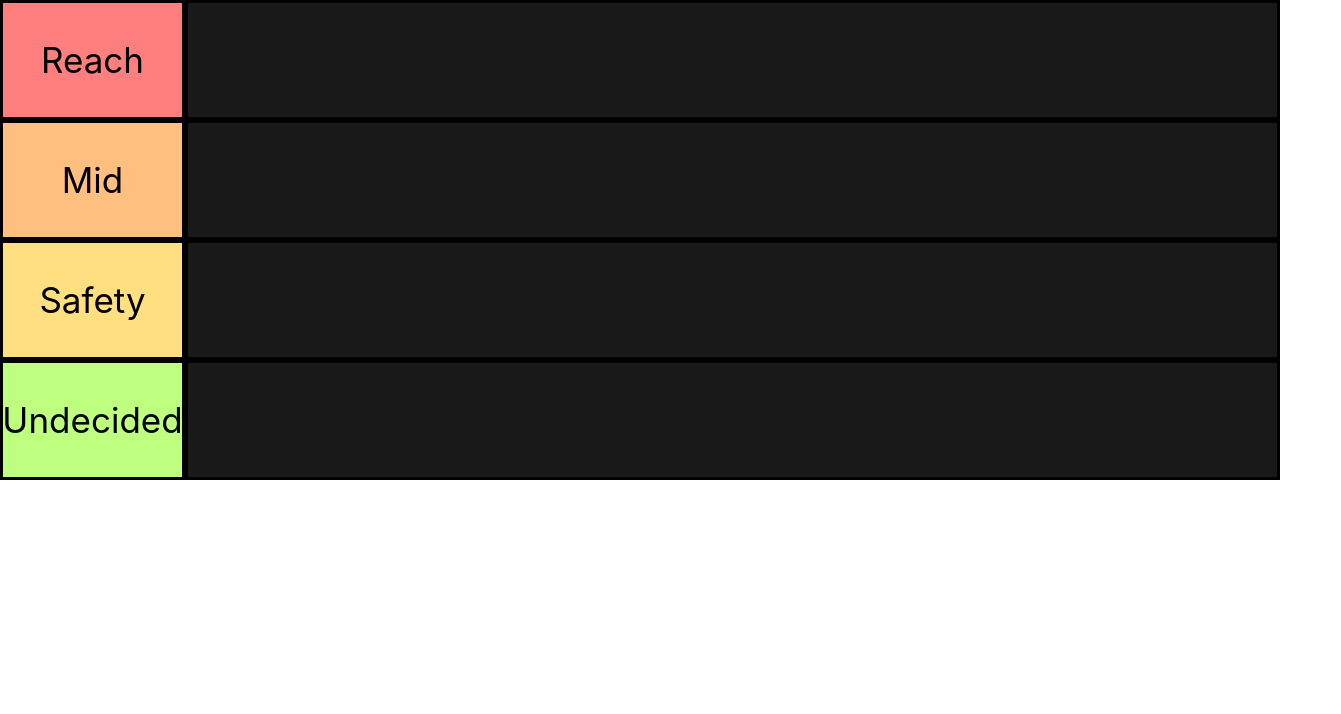
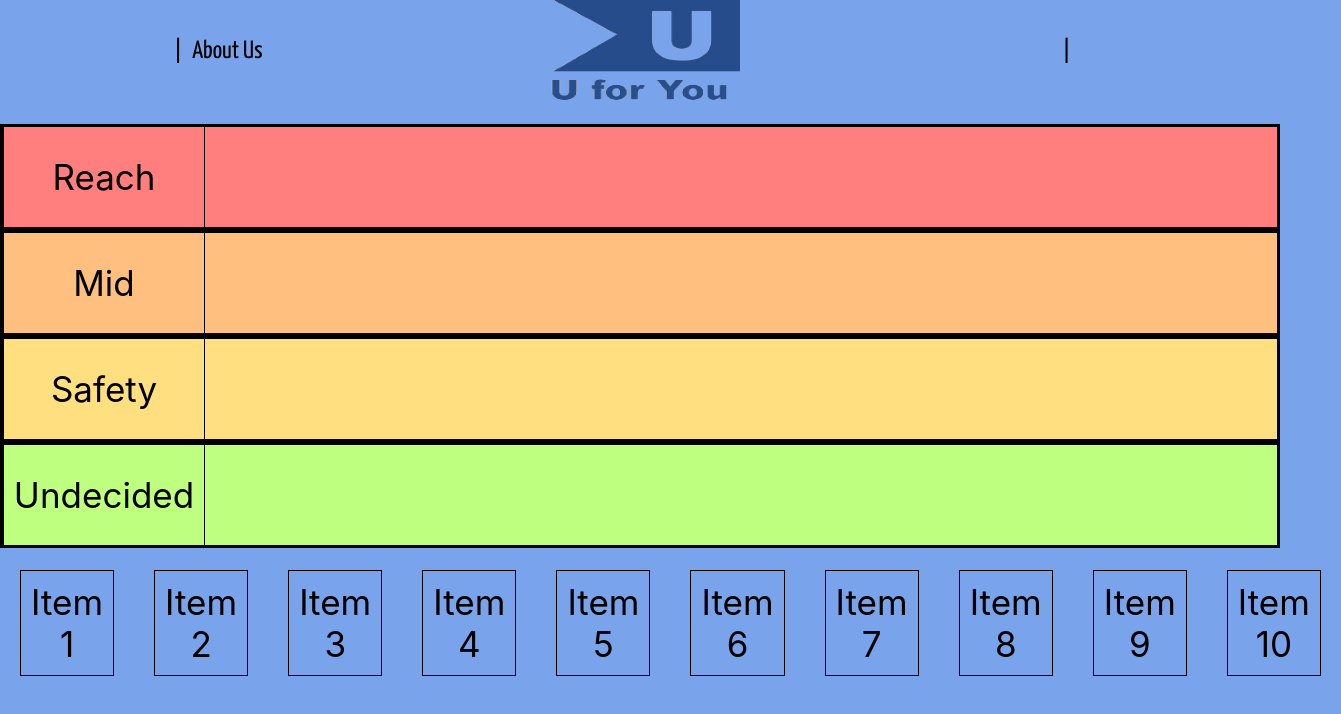
Before and after one commit to shmelly22/FindTheUForYou, a React (Create React App) app in the folder u4u_react/: page /home in a window 1280 px wide. Shown: the top 714 px of the page, 1341 px wide, since content can reach past the window. Built offline with nearby package versions, Linux system fonts and the light colour scheme.

Commit message:
pushin P

```diff
--- /dev/null
+++ b/u4u_react/src/Drag.js
@@ -0,0 +1,59 @@
+import React from "react";
+import PropTypes from "prop-types";
+import * as dropEffects from "./dropEffects";
+
+const draggingStyle = {
+  opacity: 0.25,
+};
+
+const Drag = (props) => {
+  const [isDragging, setIsDragging] = React.useState(false);
+  const image = React.useRef(null);
+
+  React.useEffect(() => {
+    image.current = null;
+    if (props.dragImage) {
+      image.current = new Image();
+      image.current.src = props.dragImage;
+    }
+  }, [props.dragImage]);
+
+  const startDrag = (ev) => {
+    setIsDragging(true);
+    ev.dataTransfer.setData("drag-item", props.dataItem);
+    ev.dataTransfer.effectAllowed = props.dropEffect;
+    if (image.current) {
+      ev.dataTransfer.setDragImage(image.current, 0, 0);
+    }
+  };
+
+  const dragEnd = () => setIsDragging(false);
+
+  return (
+    <div
+      style={isDragging ? draggingStyle : {}}
+      draggable
+      onDragStart={startDrag}
+      onDragEnd={dragEnd}
+    >
+      {props.children}
+    </div>
+  );
+};
+
+Drag.propTypes = {
+  dataItem: PropTypes.string.isRequired,
+  dragImage: PropTypes.string,
+  dropEffect: PropTypes.string,
+  children: PropTypes.oneOfType([
+    PropTypes.arrayOf(PropTypes.node),
+    PropTypes.node,
+  ]).isRequired,
+};
+
+Drag.defaultProps = {
+  dragImage: null,
+  dropEffect: dropEffects.All,
+};
+
+export default Drag;
--- /dev/null
+++ b/u4u_react/src/DragList.js
@@ -0,0 +1,27 @@
+import React from "react";
+import Drag from "./Drag";
+
+const items = [
+  "Item 1",
+  "Item 2",
+  "Item 3",
+  "Item 4",
+  "Item 5",
+  "Item 6",
+  "Item 7",
+  "Item 8",
+  "Item 9",
+  "Item 10",
+];
+
+export default () => {
+  return (
+    <div className="dragList">
+      {items.map((item) => (
+        <Drag key={item} dataItem={item} dropEffect="link">
+          <div className="item">{item}</div>
+        </Drag>
+      ))}
+    </div>
+  );
+};
--- /dev/null
+++ b/u4u_react/src/DropTarget.js
@@ -0,0 +1,59 @@
+import React from "react";
+import PropTypes from "prop-types";
+import * as dropEffects from "./dropEffects";
+
+const insideStyle = {
+  backgroundColor: "#cccccc",
+  opacity: 0.5,
+};
+
+const DropTarget = (props) => {
+  const [isOver, setIsOver] = React.useState(false);
+
+  const dragOver = (ev) => {
+    ev.preventDefault();
+    ev.dataTransfer.dropEffect = props.dropEffect;
+  };
+
+  const drop = (ev) => {
+    const droppedItem = ev.dataTransfer.getData("drag-item");
+    if (droppedItem) {
+      props.onItemDropped(droppedItem);
+    }
+    setIsOver(false);
+  };
+
+  const dragEnter = (ev) => {
+    ev.dataTransfer.dropEffect = props.dropEffect;
+    setIsOver(true);
+  };
+
+  const dragLeave = () => setIsOver(false);
+
+  return (
+    <div
+      onDragOver={dragOver}
+      onDrop={drop}
+      onDragEnter={dragEnter}
+      onDragLeave={dragLeave}
+      style={{ width: "100%", height: "20%", ...(isOver ? insideStyle : {}) }}
+    >
+      {props.children}
+    </div>
+  );
+};
+
+DropTarget.propTypes = {
+  onItemDropped: PropTypes.func.isRequired,
+  dropEffect: PropTypes.string,
+  children: PropTypes.oneOfType([
+    PropTypes.arrayOf(PropTypes.node),
+    PropTypes.node,
+  ]).isRequired,
+};
+
+DropTarget.defaultProps = {
+  dropEffect: dropEffects.All,
+};
+
+export default DropTarget;
--- a/u4u_react/src/Homepage.css
+++ b/u4u_react/src/Homepage.css
@@ -9,10 +9,29 @@
   background-color: aqua;
   border: solid black;
   font-size: 35px;
-  justify-content: center;
   align-items: center;
+  height: 100px;
 }
 
+body {
+  background-color: rgba(17, 92, 221, 0.559);
+}
+
+.dragList {
+  display: flex;
+  font-size: 35px;
+  align-items: center;
+  height: 150px;
+}
+
+.tierLabel {
+  border: 1px solid black;
+  height: 100%;
+  display: flex;
+  align-items: center;
+  width: 200px;
+  justify-content: center;
+}
 .collegeSpace {
   background-color: #191919;
   border: solid black;
@@ -41,3 +60,10 @@
 .hikaru {
   width: 180px;
 }
+
+.item {
+  margin: 20px;
+  padding: 10px;
+  border: 1px solid black;
+  cursor: pointer;
+}
--- a/u4u_react/src/Homepage.js
+++ b/u4u_react/src/Homepage.js
@@ -1,11 +1,14 @@
 import React from "react";
 import Tierlist from "./Tierlist";
+import StartHeader from "./StartHeader";
 
 import "./Homepage.css";
 
-function Homepage(props) {
+function Homepage() {
   return (
     <div className="Tierlist">
+      <StartHeader></StartHeader>
+      <div style={{ padding: "10px" }}></div>
       <Tierlist />{" "}
     </div>
   );
--- /dev/null
+++ b/u4u_react/src/Mid.js
@@ -0,0 +1,22 @@
+import React from "react";
+import DropTarget from "./DropTarget";
+
+export default () => {
+  const [items, setItems] = React.useState([]);
+
+  const itemDropped = (item) => setItems([...items, item]);
+  console.log(items);
+  return (
+    <DropTarget onItemDropped={itemDropped} dropEffect="link">
+      <div className="tier Mid">
+        <div className="tierLabel"> Mid</div>
+
+        {items.map((item) => (
+          <div key={item} className="item">
+            {item}
+          </div>
+        ))}
+      </div>
+    </DropTarget>
+  );
+};
--- /dev/null
+++ b/u4u_react/src/Reach.js
@@ -0,0 +1,21 @@
+import React from "react";
+import DropTarget from "./DropTarget";
+
+export default () => {
+  const [items, setItems] = React.useState([]);
+
+  const itemDropped = (item) => setItems([...items, item]);
+  console.log(items);
+  return (
+    <DropTarget onItemDropped={itemDropped} dropEffect="link">
+      <div className="tier Reach">
+        <div className="tierLabel"> Reach</div>
+        {items.map((item) => (
+          <div key={item} className="item">
+            {item}
+          </div>
+        ))}
+      </div>
+    </DropTarget>
+  );
+};
--- /dev/null
+++ b/u4u_react/src/Safety.js
@@ -0,0 +1,22 @@
+import React from "react";
+import DropTarget from "./DropTarget";
+
+export default () => {
+  const [items, setItems] = React.useState([]);
+
+  const itemDropped = (item) => setItems([...items, item]);
+  console.log(items);
+  return (
+    <DropTarget onItemDropped={itemDropped} dropEffect="link">
+      <div className="tier Safety">
+        <div className="tierLabel"> Safety</div>
+
+        {items.map((item) => (
+          <div key={item} className="item">
+            {item}
+          </div>
+        ))}
+      </div>
+    </DropTarget>
+  );
+};
--- a/u4u_react/src/Tierlist.js
+++ b/u4u_react/src/Tierlist.js
@@ -1,29 +1,47 @@
 import React from "react";
+import DragList from "./DragList";
+import Reach from "./Reach";
+import Mid from "./Mid";
+import Safety from "./Safety";
+import Undecided from "./Undecided";
 
 function Tierlist() {
-  const [colors, setColors] = React.useState({
-    a: ["blue", "red"],
-    b: ["pink"],
-    c: ["green"],
-  });
-
   return (
-    <div>
-      <div className="tierlist">
-        <div className="tier Reach">Reach</div>
-        <div className="collegeSpace"></div>
-        <div className="tier Mid" contentEditable="true">
-          Mid
+    // <div>
+    //   <div className="tierlist">
+    //     <div className="tier Reach">Reach</div>
+    //     <div className="collegeSpace"></div>
+    //     <div className="tier Mid" contentEditable="true">
+    //       Mid
+    //     </div>
+    //     <div className="collegeSpace"></div>
+    //     <div className="tier Safety" contentEditable="true">
+    //       Safety
+    //     </div>
+    //     <div className="collegeSpace"></div>
+    //     <div className="tier Undecided" contentEditable="true">
+    //       Undecided
+    //     </div>
+    //     <div className="collegeSpace"></div>
+    //   </div>
+    // </div>
+    <div className="container-fluid" style={{ height: "100vh" }}>
+      <div className="row" style={{ height: "100%" }}>
+        <div className="col-6">
+          <Reach />
         </div>
-        <div className="collegeSpace"></div>
-        <div className="tier Safety" contentEditable="true">
-          Safety
+        <div className="col-6">
+          <Mid />
         </div>
-        <div className="collegeSpace"></div>
-        <div className="tier Undecided" contentEditable="true">
-          Undecided
+        <div className="col-6">
+          <Safety />
         </div>
-        <div className="collegeSpace"></div>
+        <div className="col-6">
+          <Undecided />
+        </div>
+        <div className="col-6">
+          <DragList />
+        </div>
       </div>
     </div>
   );
--- /dev/null
+++ b/u4u_react/src/Undecided.js
@@ -0,0 +1,22 @@
+import React from "react";
+import DropTarget from "./DropTarget";
+
+export default () => {
+  const [items, setItems] = React.useState([]);
+
+  const itemDropped = (item) => setItems([...items, item]);
+  console.log(items);
+  return (
+    <DropTarget onItemDropped={itemDropped} dropEffect="link">
+      <div className="tier Undecided">
+        <div className="tierLabel"> Undecided</div>
+
+        {items.map((item) => (
+          <div key={item} className="item">
+            {item}
+          </div>
+        ))}
+      </div>
+    </DropTarget>
+  );
+};
--- /dev/null
+++ b/u4u_react/src/dropEffects.js
@@ -0,0 +1,8 @@
+export const All = "all";
+export const Move = "move";
+export const Copy = "copy";
+export const Link = "link";
+export const CopyOrMove = "copyMove";
+export const CopyOrLink = "copyLink";
+export const LinkOrMove = "linkMove";
+export const None = "none";
```
